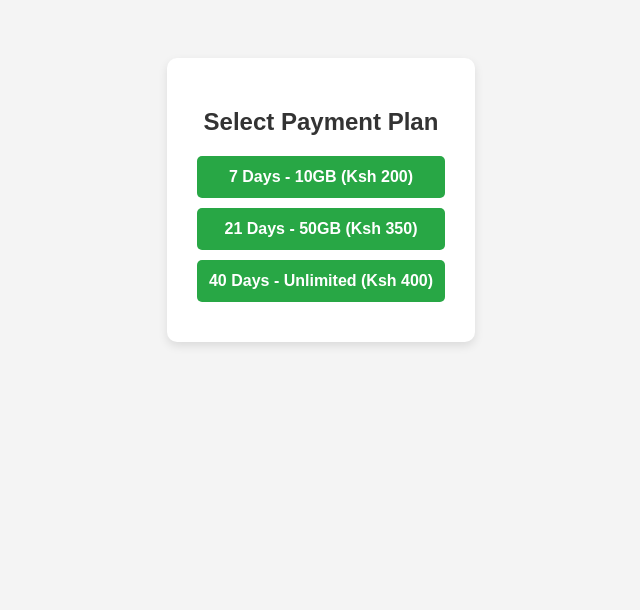
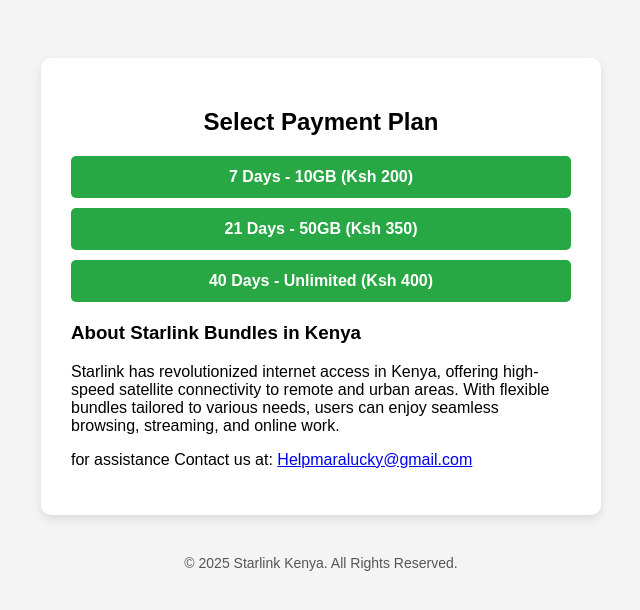
Before and after one commit to Kibet7/mpesa_express, a Django app: page / in a window 1280 px wide. Shown: the top 610 px of the page, without its empty margins (319-959 px from the left). Run offline with Django 5.2, Linux system fonts and the light colour scheme.

Commit message:
initial commit

```diff
--- a/mpesa_express/templates/mpesa_express/index.html
+++ b/mpesa_express/templates/mpesa_express/index.html
@@ -11,15 +11,13 @@
             text-align: center;
             padding: 50px;
         }
-        h2 {
-            color: #333;
-        }
         .container {
             background: white;
             padding: 30px;
             border-radius: 10px;
             box-shadow: 0 4px 10px rgba(0, 0, 0, 0.1);
             display: inline-block;
+            max-width: 500px;
         }
         .button {
             display: block;
@@ -37,6 +35,15 @@
         }
         .button:hover {
             background: #218838;
+        }
+        .description {
+            margin-top: 20px;
+            text-align: left;
+        }
+        .footer {
+            margin-top: 40px;
+            font-size: 14px;
+            color: #555;
         }
     </style>
     <script>
@@ -89,6 +96,17 @@
         <button class="button" onclick="initiateMpesaPayment(200)">7 Days - 10GB (Ksh 200)</button>
         <button class="button" onclick="initiateMpesaPayment(350)">21 Days - 50GB (Ksh 350)</button>
         <button class="button" onclick="initiateMpesaPayment(400)">40 Days - Unlimited (Ksh 400)</button>
+
+        <div class="description">
+            <h3>About Starlink Bundles in Kenya</h3>
+            <p>Starlink has revolutionized internet access in Kenya, offering high-speed satellite connectivity
+               to remote and urban areas. With flexible bundles tailored to various needs, users can enjoy
+               seamless browsing, streaming, and online work.</p>
+               <p>for assistance Contact us at: <a href="mailto:Helpmaralucky@gmail.com">Helpmaralucky@gmail.com</a></p>
+
+        </div>
     </div>
+
+    <div class="footer">&copy; 2025 Starlink Kenya. All Rights Reserved.</div>
 </body>
 </html>
```
